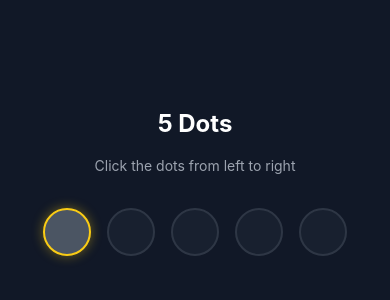
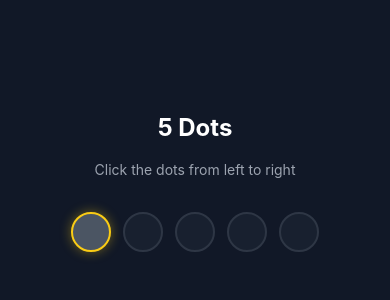
Before and after one commit to geea-develop/five-dots, a Next.js app: page / in a window 390 px wide. Shown: the part 240-540 px from the top of the page. Built offline with nearby package versions, Linux system fonts and the light colour scheme.

Commit message:
fix: smaller dots on mobile to prevent clipping

```diff
--- a/app/page.tsx
+++ b/app/page.tsx
@@ -73,13 +73,13 @@ export default function FiveDots() {
       </p>
 
       {/* Dots */}
-      <div className="flex gap-4 sm:gap-10 items-center z-10">
+      <div className="flex gap-3 sm:gap-10 items-center z-10">
         {[1, 2, 3, 4, 5].map((dot) => {
           const isLit = litDots.has(dot);
           const isNext = !completed && dot === nextExpected;
 
           let className =
-            "w-12 h-12 sm:w-16 sm:h-16 rounded-full transition-all duration-300 border-2 ";
+            "w-10 h-10 sm:w-16 sm:h-16 rounded-full transition-all duration-300 border-2 ";
 
           if (isNext) {
             className +=
@@ -92,7 +92,7 @@ export default function FiveDots() {
           }
 
           if (completed) {
-            className = "w-12 h-12 sm:w-16 sm:h-16 rounded-full border-2 border-white animate-disco-dot";
+            className = "w-10 h-10 sm:w-16 sm:h-16 rounded-full border-2 border-white animate-disco-dot";
             className += ` disco-dot-${dot}`;
           }
 
```
